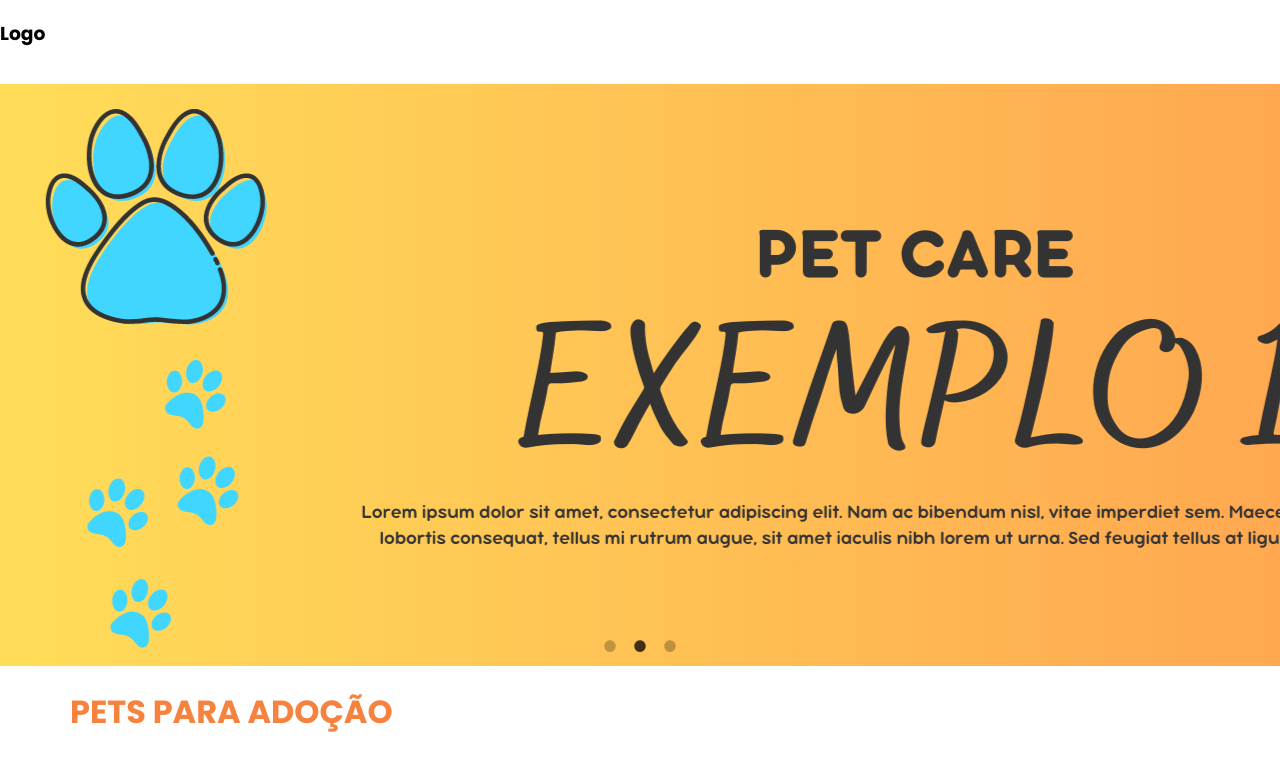
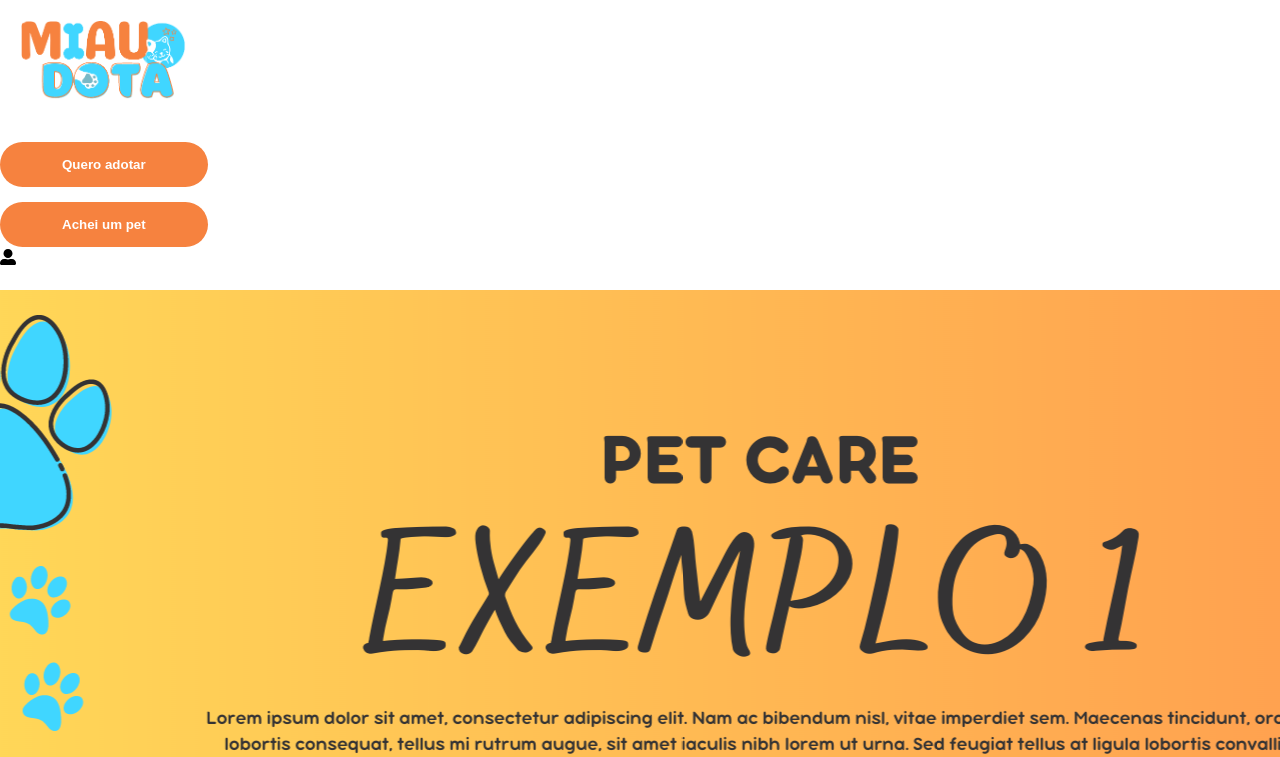
Before and after one commit to ya-yass/pj3-miaudota, a React (Create React App) app: page / in a window 1280 px wide. Shown: the top 757 px of the page. Built offline with nearby package versions, Linux system fonts and the light colour scheme; grey boxes are pictures that could not be loaded.

Commit message:
navbar criação dos botoes e user

```diff
--- a/src/components/Navbar.jsx
+++ b/src/components/Navbar.jsx
@@ -1,12 +1,34 @@
 import './Navbar.css'
 import Box from '@mui/material/Box'
+import logo from './assets/img/miaudota-logo.png'
+import {Link} from 'react-router-dom'
+import { FaUserAlt as User } from 'react-icons/fa'
+import Home from '../pages/Home'
+
+//TODO perguntar para o prof sobre a rota da logo retornar para Home
 
 const Navbar = () => {
+
     return (
         <Box component='navbar'>
-            <h3>Logo</h3>
+
+            <a href={Home}><img src={logo} className='logo' alt='logo do MiauDota'/></a>
+            <div>
+                <Link to='/adocao'>
+                    <button type="button" className="btn btn-info">Quero adotar</button>
+                </Link>
+            </div>
+
+            <button type="button" class="btn btn-secundary">
+                Achei um pet
+            </button>
+
+            <div>
+                <User/>
+            </div>
         </Box>
     )
+
 }
 
 export default Navbar
```
